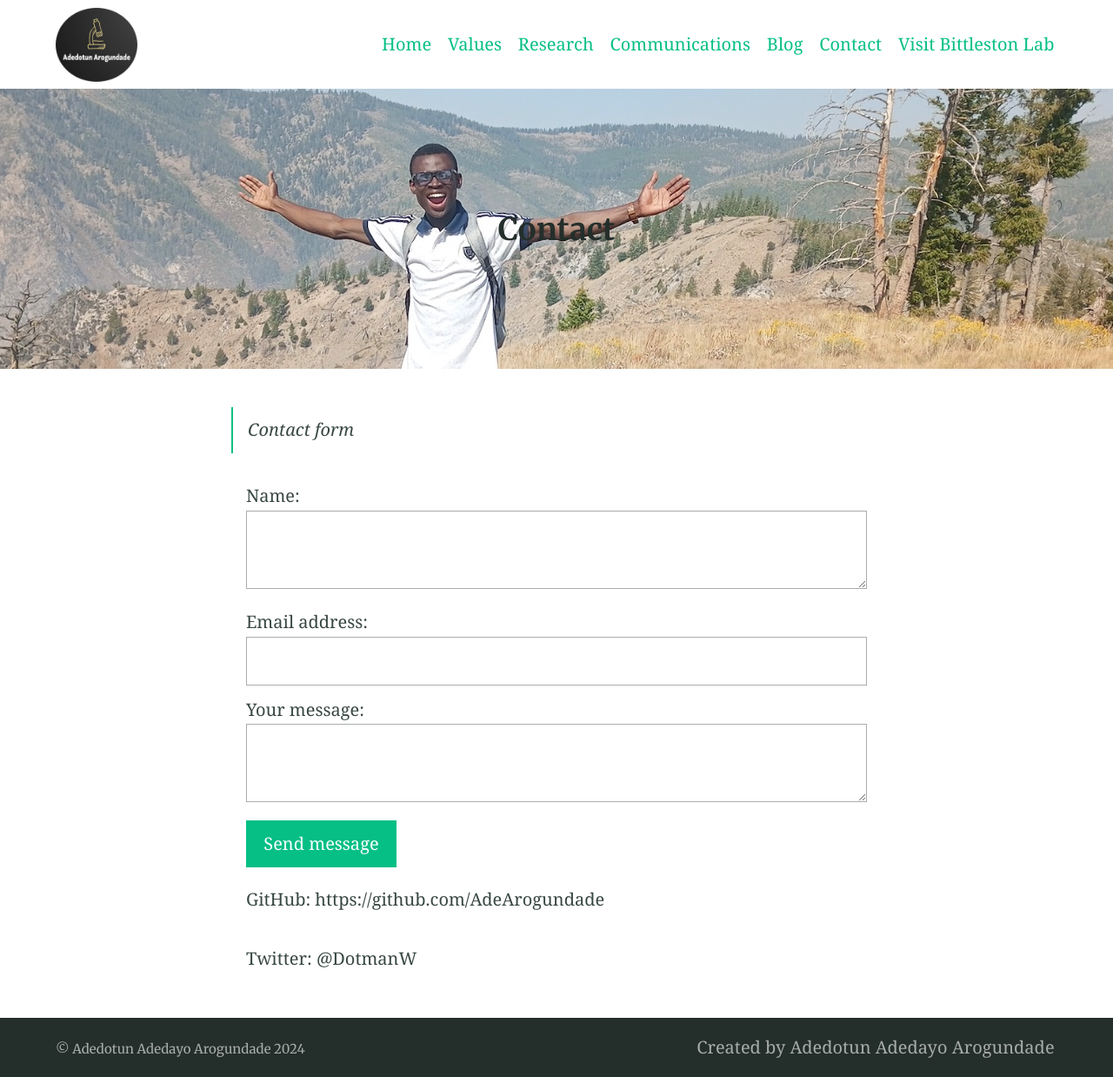
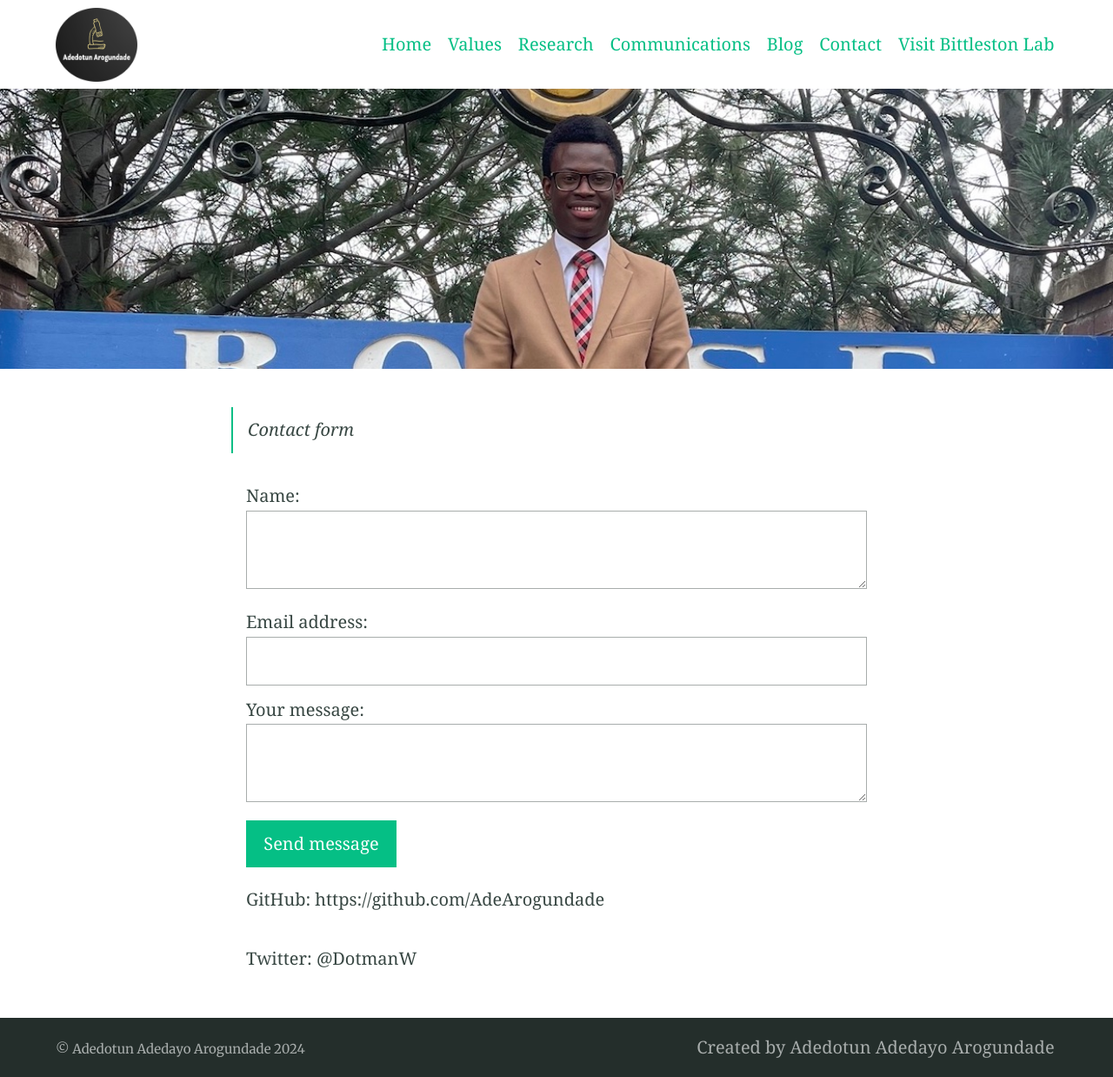
Before and after one commit to AdeArogundade/arogundadeadedotun, a Jekyll site: the page built from contact.md, in a window 1280 px wide. Shown: the whole page at 87% size. Built offline with Jekyll 4.4.1, drawn with Linux system fonts in a browser that asks for light colours.

Commit message:
Update contact.md

```diff
--- a/contact.md
+++ b/contact.md
@@ -1,8 +1,8 @@
 ---
 title:
 feature_text: |
-  ## Contact
-feature_image: "https://adearogundade.github.io/arogundadeadedotun/assets/Images/Contact_Cover_2.jpg"
+
+feature_image: "https://adearogundade.github.io/arogundadeadedotun/assets/Images/Home_Cover_3.jpg"
 excerpt: "Alembic is a starting point for [Jekyll](https://jekyllrb.com/) projects. Rather than starting from scratch, this boilerplate is designed to get the ball rolling immediately. Install it, configure it, tweak it, push it."
 ---
 
```
